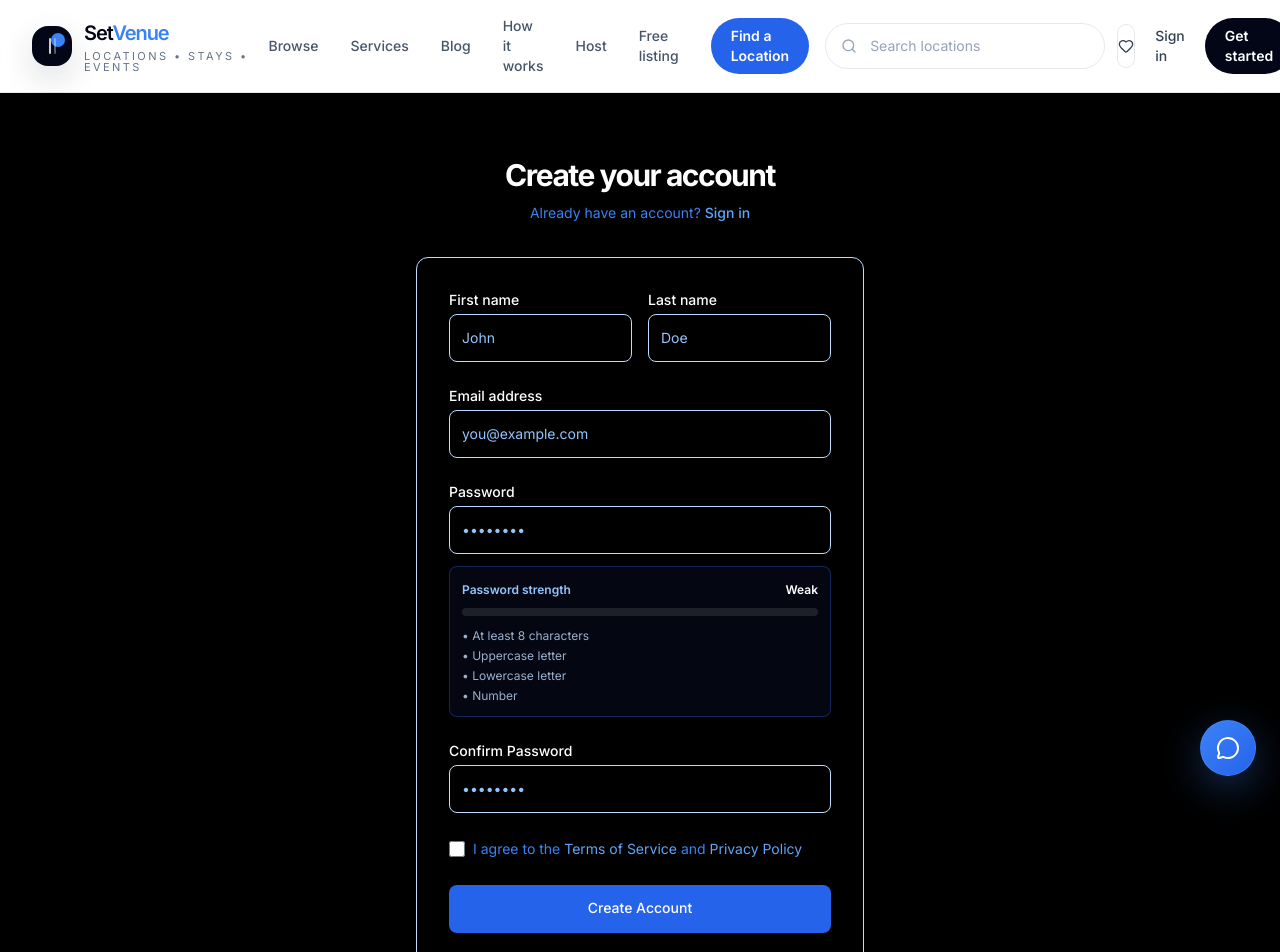
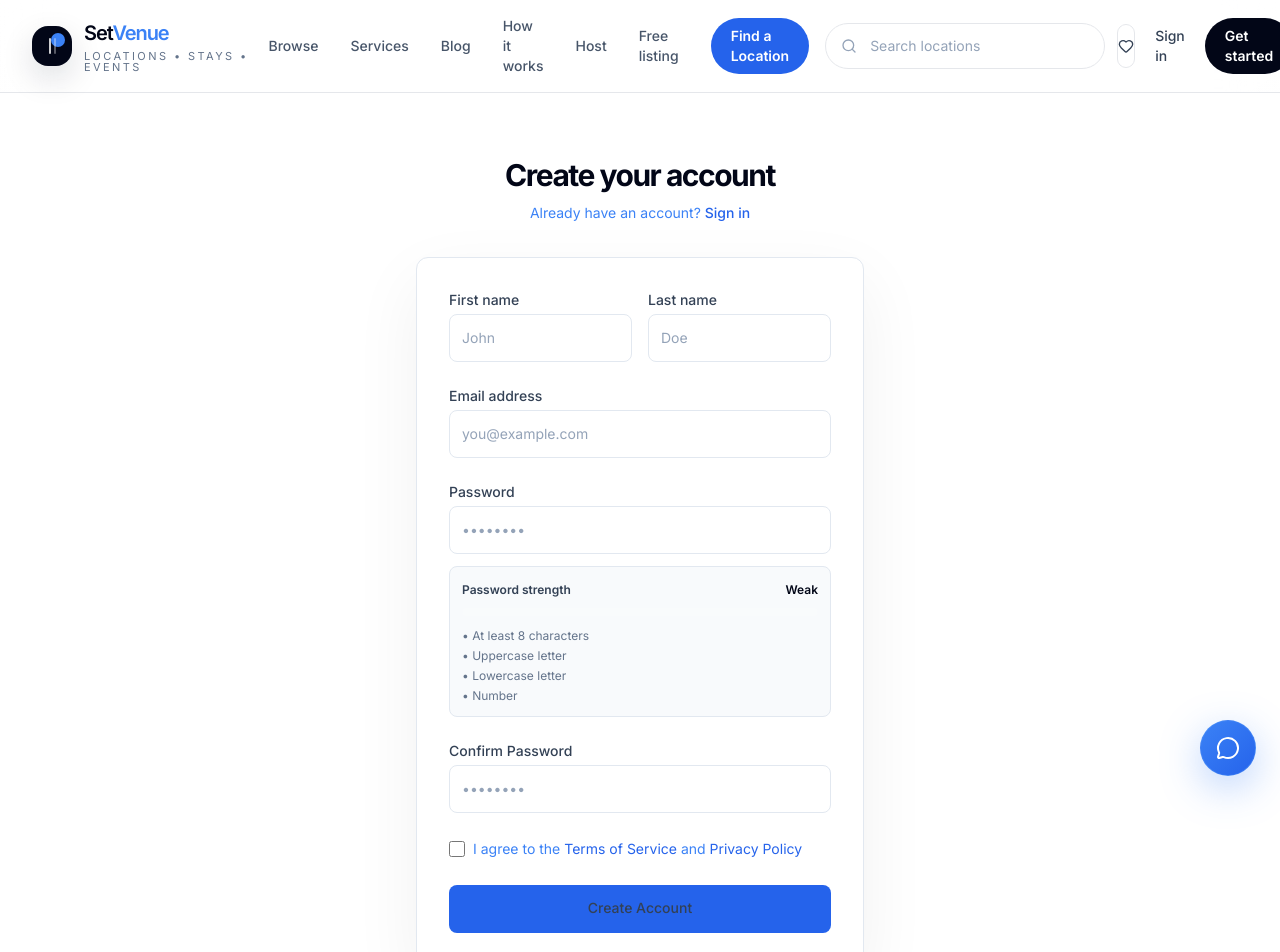
Before and after one commit to LISTINGAINOW/Set-ready, a Next.js app: page /register in a window 1280 px wide. Shown: the top 952 px of the page. Built offline with nearby package versions, Linux system fonts and the light colour scheme.

Commit message:
style: login + register pages white/clean theme

```diff
--- a/app/register/page.tsx
+++ b/app/register/page.tsx
@@ -108,17 +108,17 @@ export default function RegisterPage() {
   };
 
   return (
-    <div className="flex min-h-screen items-center justify-center bg-black px-4 py-10 sm:px-6 lg:px-8">
+    <div className="flex min-h-screen items-center justify-center bg-white px-4 py-10 sm:px-6 lg:px-8">
       <div className="w-full max-w-md space-y-6 sm:space-y-8">
         <div>
-          <h2 className="mt-2 text-center text-3xl font-bold text-white sm:mt-6">Create your account</h2>
+          <h2 className="mt-2 text-center text-3xl font-bold text-slate-950 sm:mt-6">Create your account</h2>
           <p className="mt-2 text-center text-sm leading-6 text-blue-500">
-            Already have an account? <Link href="/login" className="font-medium text-blue-400 hover:text-blue-300">Sign in</Link>
+            Already have an account? <Link href="/login" className="font-medium text-blue-600 hover:text-blue-500">Sign in</Link>
           </p>
         </div>
-        <div className="rounded-xl border border-blue-200 bg-black/80 p-5 sm:p-8">
+        <div className="rounded-xl border border-slate-200 bg-white shadow-[0_24px_70px_rgba(15,23,42,0.06)] p-5 sm:p-8">
           <form className="space-y-6" onSubmit={handleSubmit}>
-            {error && <div className="rounded-lg border border-red-700 bg-red-900/30 px-4 py-3 text-sm text-red-300">{error}</div>}
+            {error && <div className="rounded-lg border border-red-200 bg-red-50 px-4 py-3 text-sm text-red-700">{error}</div>}
             {success && (
               <div className="rounded-lg border border-green-700 bg-green-900/30 px-4 py-3 text-sm text-green-200">
                 <p>{success}</p>
@@ -127,32 +127,32 @@ export default function RegisterPage() {
             )}
             <div className="grid grid-cols-1 gap-4 sm:grid-cols-2">
               <div>
-                <label htmlFor="firstName" className="block text-sm font-medium text-white">First name</label>
-                <input id="firstName" name="firstName" type="text" autoComplete="given-name" required className="mt-1 block min-h-[48px] w-full appearance-none rounded-lg border border-blue-200 bg-black px-3 py-3 text-white placeholder-blue-300 focus:z-10 focus:border-blue-500 focus:outline-none focus:ring-blue-500 sm:text-sm" placeholder="John" value={formData.firstName} onChange={handleChange} disabled={loading} />
+                <label htmlFor="firstName" className="block text-sm font-medium text-slate-700">First name</label>
+                <input id="firstName" name="firstName" type="text" autoComplete="given-name" required className="mt-1 block min-h-[48px] w-full appearance-none rounded-lg border border-slate-200 bg-white px-3 py-3 text-slate-950 placeholder-slate-400 focus:z-10 focus:border-blue-500 focus:outline-none focus:ring-blue-500 sm:text-sm" placeholder="John" value={formData.firstName} onChange={handleChange} disabled={loading} />
               </div>
               <div>
-                <label htmlFor="lastName" className="block text-sm font-medium text-white">Last name</label>
-                <input id="lastName" name="lastName" type="text" autoComplete="family-name" required className="mt-1 block min-h-[48px] w-full appearance-none rounded-lg border border-blue-200 bg-black px-3 py-3 text-white placeholder-blue-300 focus:z-10 focus:border-blue-500 focus:outline-none focus:ring-blue-500 sm:text-sm" placeholder="Doe" value={formData.lastName} onChange={handleChange} disabled={loading} />
+                <label htmlFor="lastName" className="block text-sm font-medium text-slate-700">Last name</label>
+                <input id="lastName" name="lastName" type="text" autoComplete="family-name" required className="mt-1 block min-h-[48px] w-full appearance-none rounded-lg border border-slate-200 bg-white px-3 py-3 text-slate-950 placeholder-slate-400 focus:z-10 focus:border-blue-500 focus:outline-none focus:ring-blue-500 sm:text-sm" placeholder="Doe" value={formData.lastName} onChange={handleChange} disabled={loading} />
               </div>
             </div>
             <div>
-              <label htmlFor="email" className="block text-sm font-medium text-white">Email address</label>
-              <input id="email" name="email" type="email" autoComplete="email" required className="mt-1 block min-h-[48px] w-full appearance-none rounded-lg border border-blue-200 bg-black px-3 py-3 text-white placeholder-blue-300 focus:z-10 focus:border-blue-500 focus:outline-none focus:ring-blue-500 sm:text-sm" placeholder="you@example.com" value={formData.email} onChange={handleChange} disabled={loading} />
+              <label htmlFor="email" className="block text-sm font-medium text-slate-700">Email address</label>
+              <input id="email" name="email" type="email" autoComplete="email" required className="mt-1 block min-h-[48px] w-full appearance-none rounded-lg border border-slate-200 bg-white px-3 py-3 text-slate-950 placeholder-slate-400 focus:z-10 focus:border-blue-500 focus:outline-none focus:ring-blue-500 sm:text-sm" placeholder="you@example.com" value={formData.email} onChange={handleChange} disabled={loading} />
             </div>
             <div>
-              <label htmlFor="password" className="block text-sm font-medium text-white">Password</label>
-              <input id="password" name="password" type="password" autoComplete="new-password" required className="mt-1 block min-h-[48px] w-full appearance-none rounded-lg border border-blue-200 bg-black px-3 py-3 text-white placeholder-blue-300 focus:z-10 focus:border-blue-500 focus:outline-none focus:ring-blue-500 sm:text-sm" placeholder="••••••••" value={formData.password} onChange={handleChange} disabled={loading} />
-              <div className="mt-3 rounded-lg border border-blue-900/60 bg-blue-950/20 p-3 text-xs text-blue-200">
+              <label htmlFor="password" className="block text-sm font-medium text-slate-700">Password</label>
+              <input id="password" name="password" type="password" autoComplete="new-password" required className="mt-1 block min-h-[48px] w-full appearance-none rounded-lg border border-slate-200 bg-white px-3 py-3 text-slate-950 placeholder-slate-400 focus:z-10 focus:border-blue-500 focus:outline-none focus:ring-blue-500 sm:text-sm" placeholder="••••••••" value={formData.password} onChange={handleChange} disabled={loading} />
+              <div className="mt-3 rounded-lg border border-slate-200 bg-slate-50 p-3 text-xs text-slate-600">
                 <div className="flex items-center justify-between gap-3">
-                  <p className="font-semibold text-blue-300">Password strength</p>
-                  <span className="font-semibold text-white">{passwordStrength.label}</span>
+                  <p className="font-semibold text-slate-700">Password strength</p>
+                  <span className="font-semibold text-slate-950">{passwordStrength.label}</span>
                 </div>
                 <div className="mt-2 h-2 w-full overflow-hidden rounded-full bg-white/10">
                   <div className={`h-full ${passwordStrength.color}`} style={{ width: `${Math.max(10, (passwordStrength.score / 5) * 100)}%` }} />
                 </div>
                 <ul className="mt-3 space-y-1">
                   {passwordChecklist.map((item) => (
-                    <li key={item.label} className={item.valid ? 'text-emerald-300' : 'text-blue-200/80'}>
+                    <li key={item.label} className={item.valid ? 'text-emerald-600' : 'text-slate-500'}>
                       {item.valid ? '✓' : '•'} {item.label}
                     </li>
                   ))}
@@ -160,17 +160,17 @@ export default function RegisterPage() {
               </div>
             </div>
             <div>
-              <label htmlFor="confirmPassword" className="block text-sm font-medium text-white">Confirm Password</label>
-              <input id="confirmPassword" name="confirmPassword" type="password" autoComplete="new-password" required className="mt-1 block min-h-[48px] w-full appearance-none rounded-lg border border-blue-200 bg-black px-3 py-3 text-white placeholder-blue-300 focus:z-10 focus:border-blue-500 focus:outline-none focus:ring-blue-500 sm:text-sm" placeholder="••••••••" value={formData.confirmPassword} onChange={handleChange} disabled={loading} />
+              <label htmlFor="confirmPassword" className="block text-sm font-medium text-slate-700">Confirm Password</label>
+              <input id="confirmPassword" name="confirmPassword" type="password" autoComplete="new-password" required className="mt-1 block min-h-[48px] w-full appearance-none rounded-lg border border-slate-200 bg-white px-3 py-3 text-slate-950 placeholder-slate-400 focus:z-10 focus:border-blue-500 focus:outline-none focus:ring-blue-500 sm:text-sm" placeholder="••••••••" value={formData.confirmPassword} onChange={handleChange} disabled={loading} />
             </div>
             <div className="flex items-start">
-              <input id="terms" name="terms" type="checkbox" className="mt-1 h-4 w-4 rounded border-blue-200 bg-black text-blue-600 focus:ring-blue-500" required checked={formData.terms} onChange={handleChange} disabled={loading} />
+              <input id="terms" name="terms" type="checkbox" className="mt-1 h-4 w-4 rounded border-slate-300 bg-white text-blue-600 focus:ring-blue-500" required checked={formData.terms} onChange={handleChange} disabled={loading} />
               <label htmlFor="terms" className="ml-2 block text-sm leading-6 text-blue-500">
-                I agree to the <a href="#" className="text-blue-400 hover:text-blue-300">Terms of Service</a> and <a href="#" className="text-blue-400 hover:text-blue-300">Privacy Policy</a>
+                I agree to the <a href="#" className="text-blue-600 hover:text-blue-500">Terms of Service</a> and <a href="#" className="text-blue-600 hover:text-blue-500">Privacy Policy</a>
               </label>
             </div>
             <div>
-              <button type="submit" disabled={loading} className="group relative flex min-h-[48px] w-full justify-center rounded-lg border border-transparent bg-blue-600 px-4 py-3 text-sm font-medium text-white focus:outline-none focus:ring-2 focus:ring-blue-500 focus:ring-offset-2 focus:ring-offset-black hover:bg-blue-700 disabled:cursor-not-allowed disabled:opacity-50">
+              <button type="submit" disabled={loading} className="group relative flex min-h-[48px] w-full justify-center rounded-lg border border-transparent bg-blue-600 px-4 py-3 text-sm font-medium text-slate-700 focus:outline-none focus:ring-2 focus:ring-blue-500 focus:ring-offset-2 focus:ring-offset-white hover:bg-blue-700 disabled:cursor-not-allowed disabled:opacity-50">
                 {loading ? 'Creating Account...' : 'Create Account'}
               </button>
             </div>
```
Also changed, not shown: app/login/page.tsx (+20 -20 lines).
